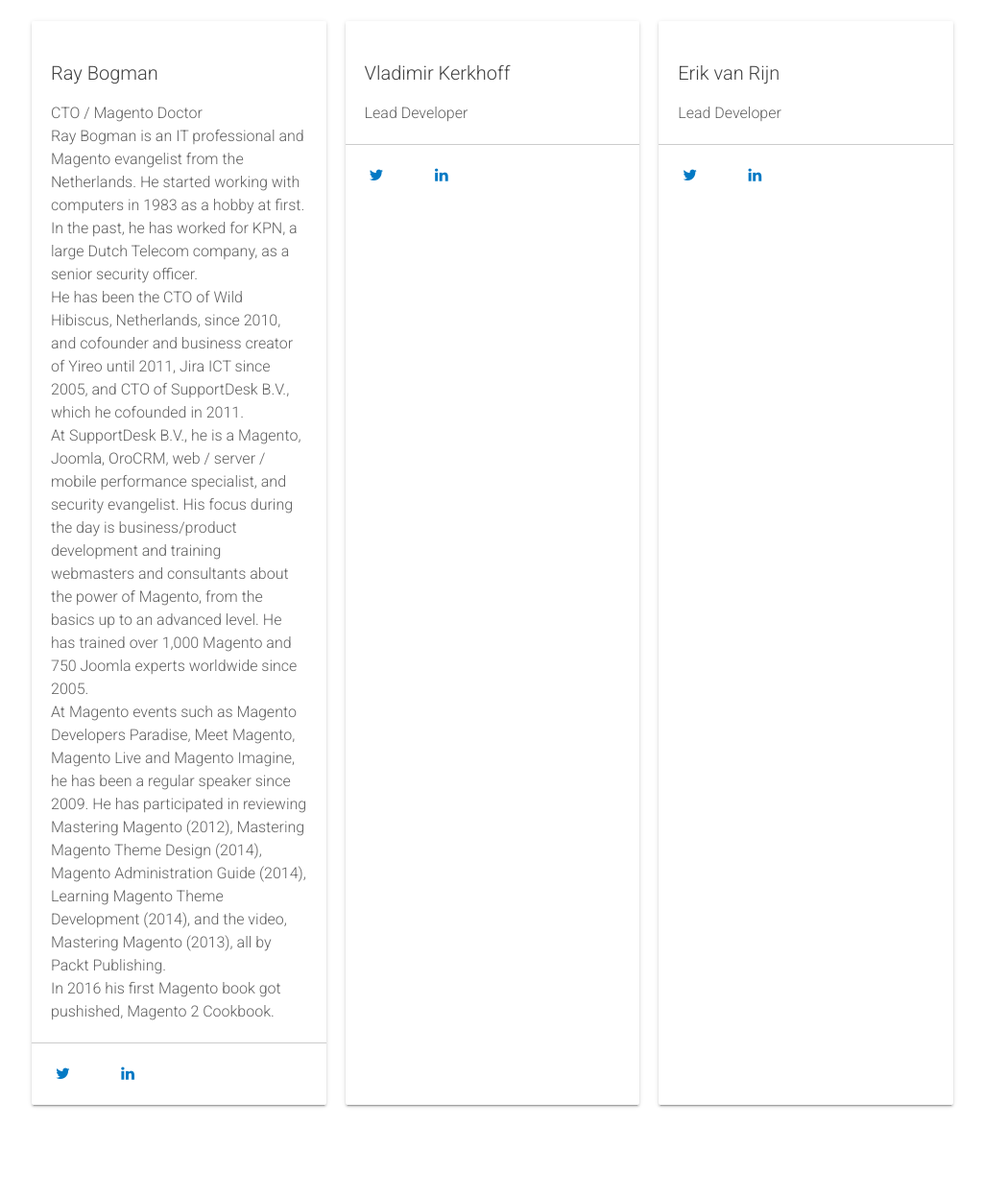
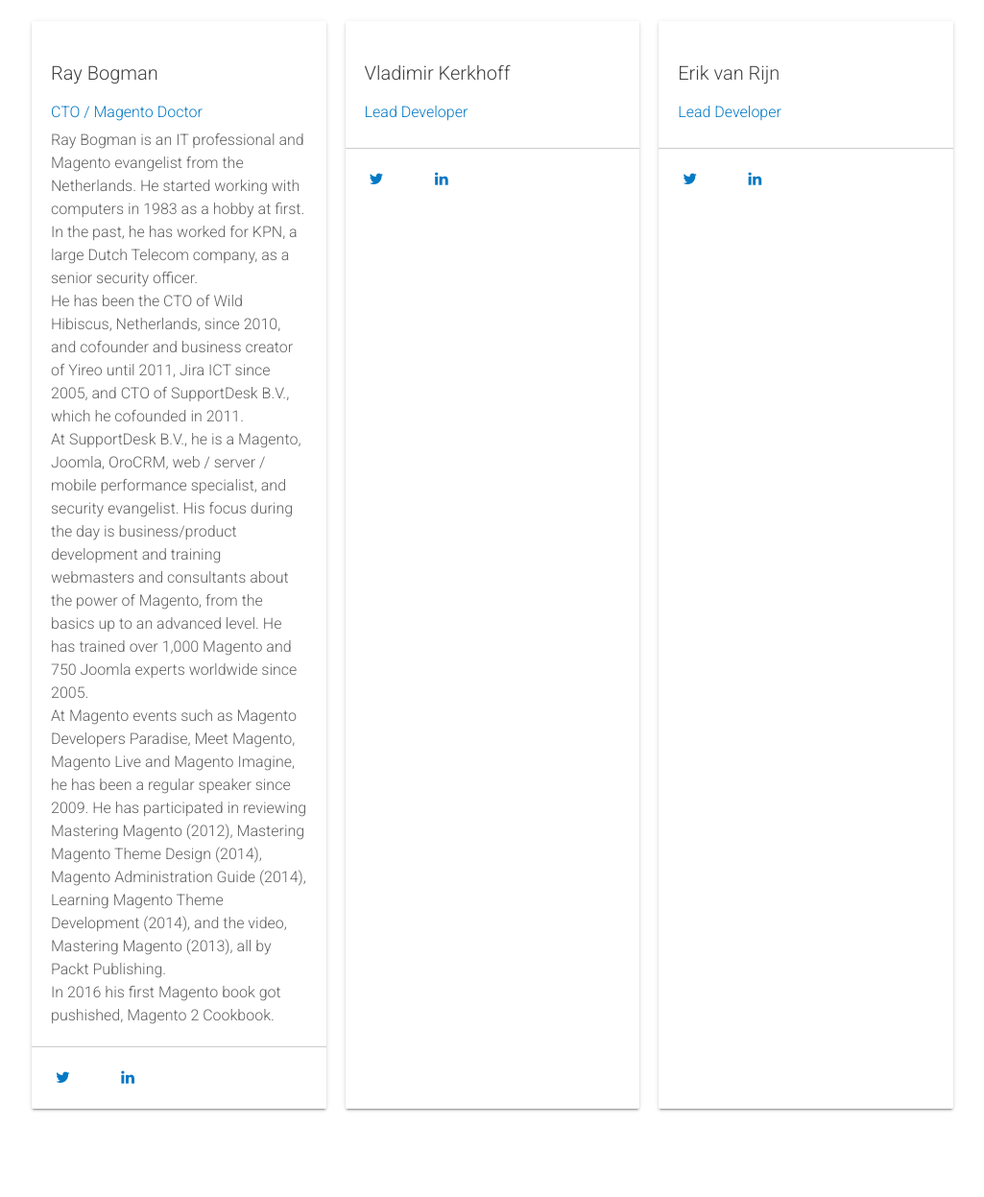
Before and after one commit to mage-acadamy/mage-acadamy.github.io, a Jekyll site: the page built from index.html, in a window 1280 px wide. Shown: the part 2968-4215 px from the top of the page at 96% size, without its empty margins (127-1152 px from the left). Built offline with Jekyll 4.4.1, drawn with Linux system fonts in a browser that asks for light colours; nearby versions of some CDN libraries; comment, search, counter and statistics services are not loaded.

Commit message:
change position to h4

```diff
--- a/_includes/team.html
+++ b/_includes/team.html
@@ -22,7 +22,7 @@
           </div>
           <div class="card__content">
             <h3 class="card__title">{{ member.name }}</h3>
-            <p>{{ member.position }}</p>
+            <h4>{{ member.position }}</h4>
             <p>{{ member.description }}</p>
           </div>
           <div class="card__action">
```
